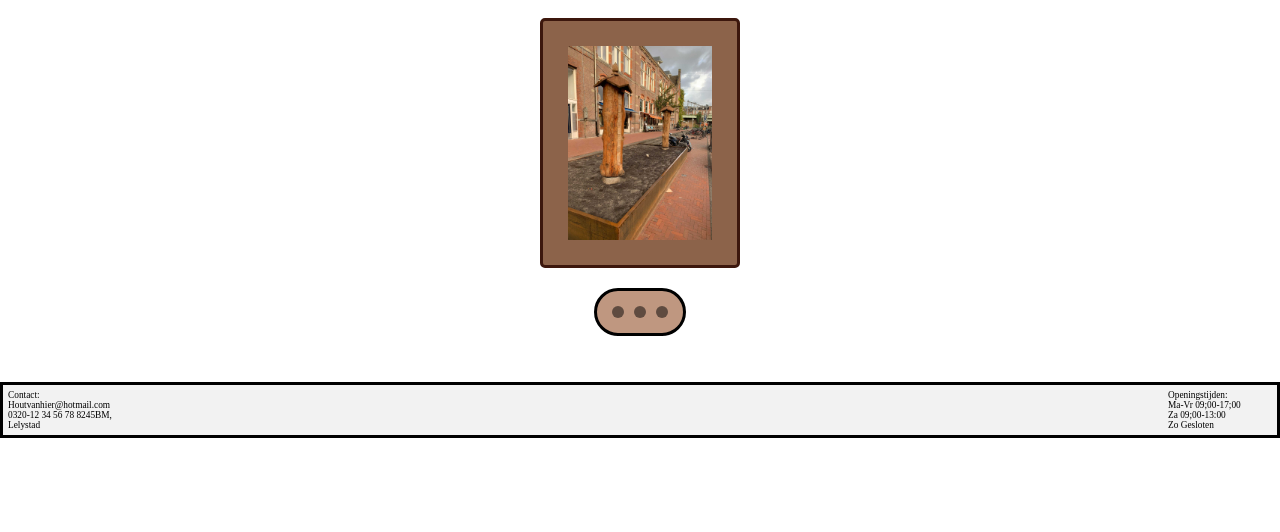
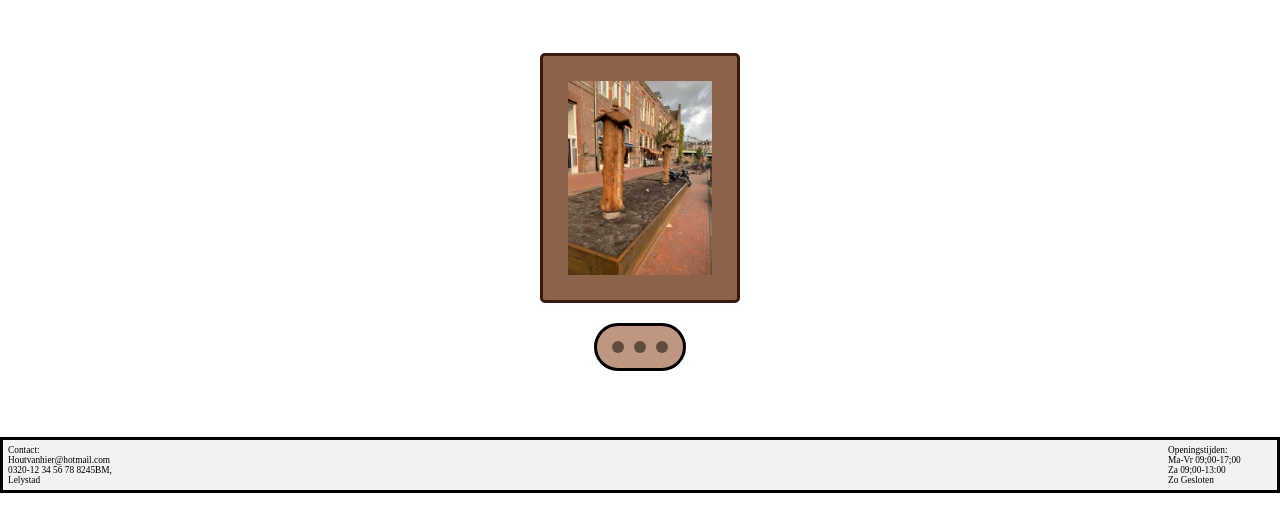
Before and after one commit to Tychodiep/P1, a plain HTML site: page projecten.html in a window 1280 px wide. Shown: the part 176-708 px from the top of the page. Drawn offline with Linux system fonts and the light colour scheme; a web font is replaced by a local one.

Commit message:
Update style.css

```diff
--- a/style.css
+++ b/style.css
@@ -208,12 +208,14 @@ header img{
 }
 
 footer{
-    margin-top: 40px;
+    margin-top: 60px;
+    position: relative;
     font-size: 7pt;
     border: solid;
     background-color: rgb(242, 242, 242);
     display: flex;
     justify-content: space-between;
+    width: 100%;
 }
 
 footer p{
@@ -258,6 +260,7 @@ footer p{
     padding: 0;
 }
 .article-slide{
+    margin-top: 50px;
     height: 330px;
     display: flex;
     justify-content: center;
```
